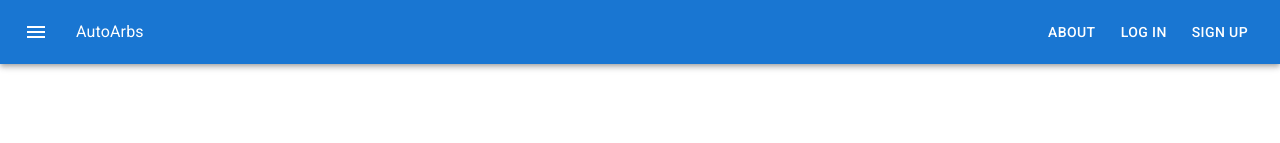
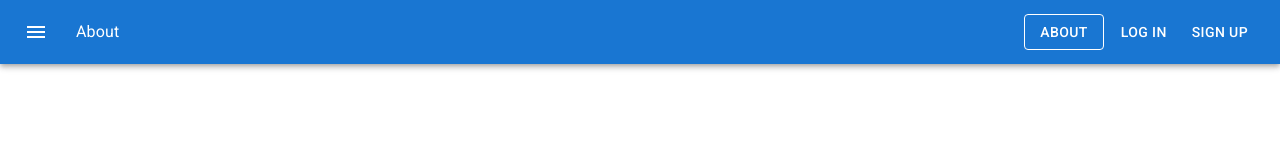
Before and after one commit to qbit-0/autoarbs, a React (Create React App) app in the folder autoarbs/: page / in a window 1280 px wide. Shown: the top 143 px of the page. Built offline with nearby package versions, Linux system fonts and the light colour scheme.

Commit message:
Change button variant on match

```diff
--- a/autoarbs/src/components/ButtonLink.tsx
+++ b/autoarbs/src/components/ButtonLink.tsx
@@ -1,13 +1,16 @@
 import { Button } from "@mui/material";
 import { ComponentProps, FC } from "react";
-import { useNavigate } from "react-router-dom";
+import { useLocation, useNavigate } from "react-router-dom";
 
 type Props = { to: string } & ComponentProps<typeof Button>;
 
 const ButtonLink: FC<Props> = ({ to, ...other }) => {
+  const location = useLocation();
   const navigate = useNavigate();
+
   return (
     <Button
+      variant={location.pathname === to ? "outlined" : "text"}
       onClick={() => {
         navigate(to);
       }}
--- a/autoarbs/src/components/Header.tsx
+++ b/autoarbs/src/components/Header.tsx
@@ -3,6 +3,7 @@ import { AppBar, Box, IconButton, Toolbar } from "@mui/material";
 import Typography from "@mui/material/Typography";
 import { Stack } from "@mui/system";
 import { useState } from "react";
+import { useLocation } from "react-router-dom";
 import { PAGES } from "../App";
 import useAutoUpdateUserData from "../hooks/useAutoUpdateUserData";
 import ButtonLink from "./ButtonLink";
@@ -11,6 +12,7 @@ import SideNavDrawer from "./SideNavDrawer";
 type Props = {};
 
 const Header = (props: Props) => {
+  const location = useLocation();
   const [isDrawerOpen, setIsDrawerOpen] = useState(false);
   const userData = useAutoUpdateUserData();
 
@@ -20,6 +22,8 @@ const Header = (props: Props) => {
       ((userData && page.allowWhenLoggedIn) ||
         (!userData && page.allowWhenLoggedOut))
   );
+
+  const currentPage = PAGES.find((page) => page.path === location.pathname);
 
   const openDrawer = () => {
     setIsDrawerOpen(true);
@@ -44,7 +48,7 @@ const Header = (props: Props) => {
             >
               <MenuIcon />
             </IconButton>
-            <Typography flexGrow={1}>AutoArbs</Typography>
+            <Typography flexGrow={1}>{currentPage?.name}</Typography>
             <Stack direction="row" spacing={1}>
               {shownPages.map((page) => (
                 <ButtonLink color="inherit" to={page.path}>
```
Also changed, not shown: 1 other file (tests, documents, lock files or other folders).
